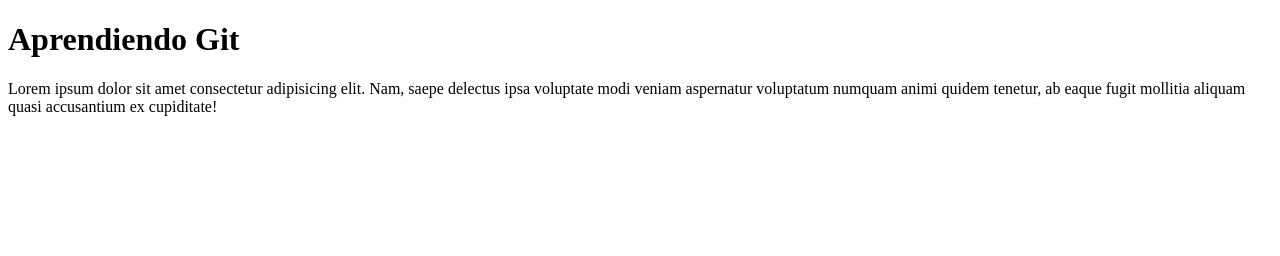
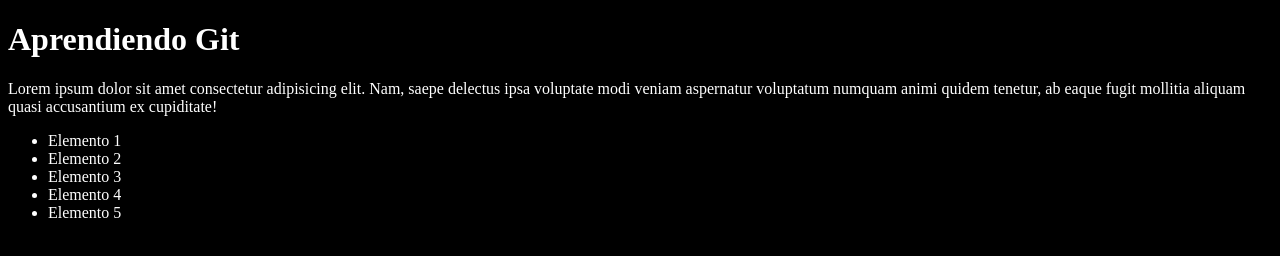
Before and after one commit to Soto05/git1-JonMircha, a plain HTML site: page index.html in a window 1280 px wide. Drawn offline with Linux system fonts and the light colour scheme.

Commit message:
Se agrego una hoja de estilos

```diff
--- a/index.html
+++ b/index.html
@@ -5,6 +5,7 @@
     <meta http-equiv="X-UA-Compatible" content="IE=edge" />
     <meta name="viewport" content="width=device-width, initial-scale=1.0" />
     <title>Aprenidiendo Git</title>
+    <link rel="stylesheet" href="style.css" />
   </head>
   <body>
     <h1>Aprendiendo Git</h1>
@@ -14,5 +15,12 @@
       quidem tenetur, ab eaque fugit mollitia aliquam quasi accusantium ex
       cupiditate!
     </p>
+    <ul>
+      <li>Elemento 1</li>
+      <li>Elemento 2</li>
+      <li>Elemento 3</li>
+      <li>Elemento 4</li>
+      <li>Elemento 5</li>
+    </ul>
   </body>
 </html>
```
